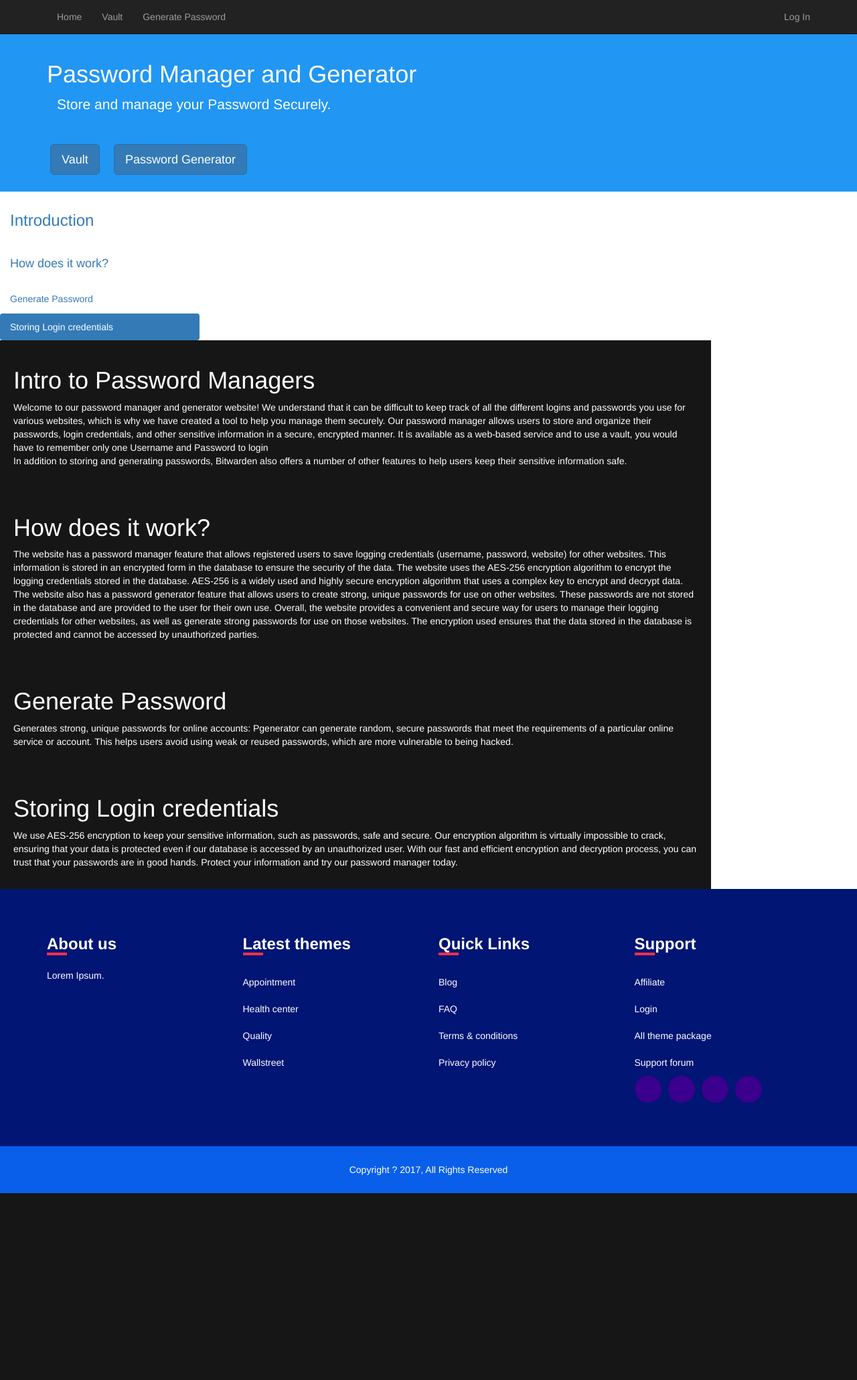
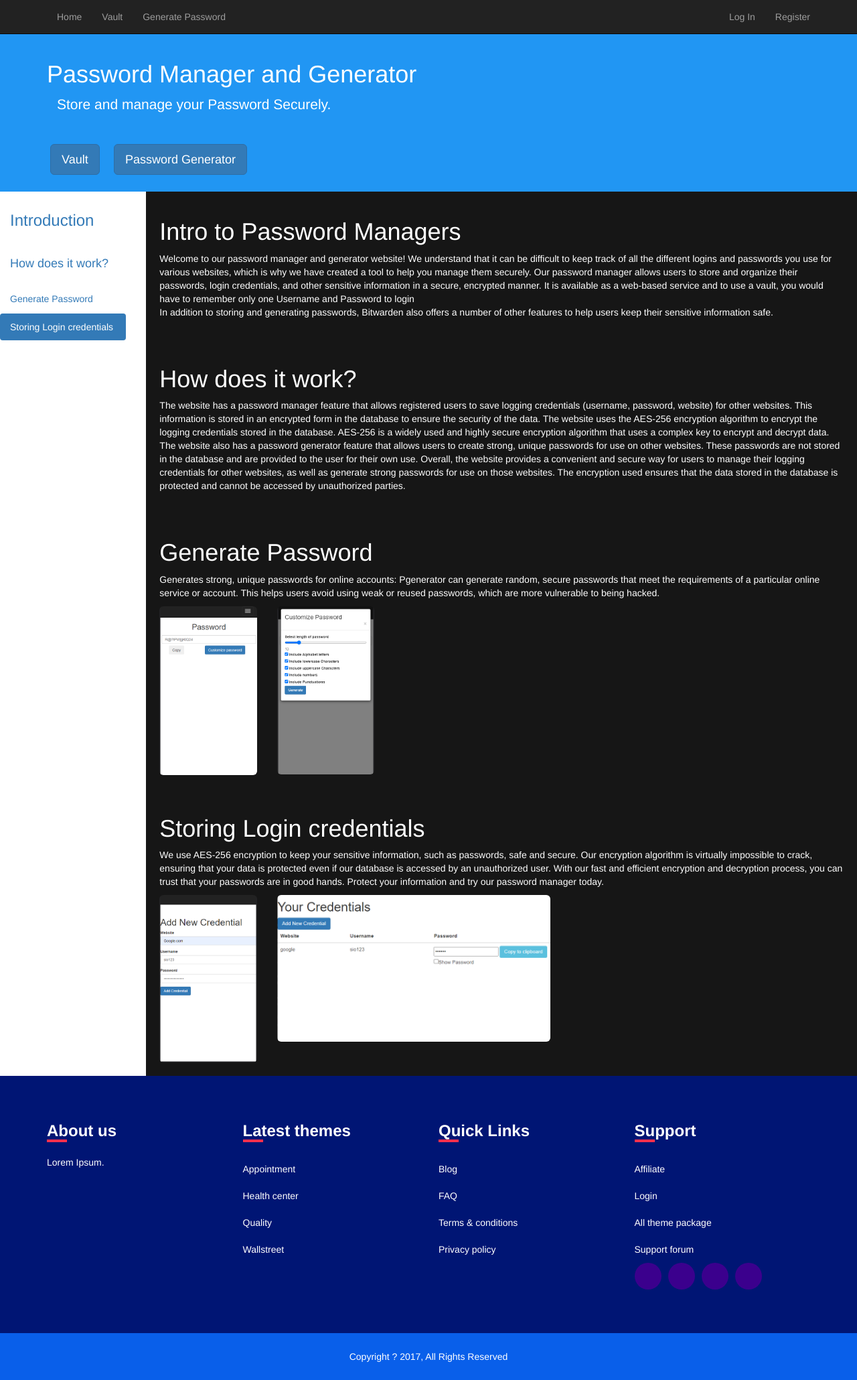
Before and after one commit to stevensio123/SafeKeep, a Flask app: page / in a window 1280 px wide. Shown: the whole page at 67% size. Before the commit the page ends 1781 px from the top, so only its background shows below. Run offline with Flask 3, Linux system fonts and the light colour scheme; data comes from the database, SQL or seed files in the repository; some libraries are stand-ins or nearby versions.

Commit message:
added images and fixed layout

```diff
--- a/app/static/style.css
+++ b/app/static/style.css
@@ -30,7 +30,7 @@ body {
   .affix {
     top: 61px;
 
-    z-index: 9999 !important;
+    z-index: 1000;
   }
   div.col-sm-9 div {
     height: 350px;
@@ -52,6 +52,7 @@ body {
     width: 100%;
     background: #001574;
     color: #fff;
+    z-index: 1050;
     }
     .footer-title {
     position: relative;
--- a/app/templates/index.html
+++ b/app/templates/index.html
@@ -34,7 +34,7 @@
 
     <div class="row">
 
-        <div class="col-lg-3 hidden-md hidden-sm hidden-xs">
+        <div class="col-lg-2 hidden-md hidden-sm hidden-xs">
             <nav id="myScrollspy" >
               <ul class="nav nav-pills nav-stacked affix-top" data-spy="affix" data-offset-top="250">
                     <li><a href="#section1"><h3>Introduction</h3></a></li>
@@ -69,12 +69,33 @@
             <p>
               Generates strong, unique passwords for online accounts: Pgenerator can generate random, secure passwords that meet the requirements of a particular online service or account. This helps users avoid using weak or reused passwords, which are more vulnerable to being hacked.
             </p>
+            <div class="text-center">
+            <div class="row">
+              <div class="col-xs-6 col-md-2 img-fluid" >
+              <img src="static/pgenerator.png" class="img-rounded" style="max-width: 100%;"alt="pgenerator">
+              </div>
+              <div class="col-xs-6 col-md-2 img-fluid">
+                <img src="static/pgfilter.png" class="img-rounded"  style="max-width: 100%;"alt="pgenerator" >
+                </div>
+              </div>
+            </div>
           </div>
           <div id="section4">
             <h1>Storing Login credentials</h1>
             <p>
               We use AES-256 encryption to keep your sensitive information, such as passwords, safe and secure. Our encryption algorithm is virtually impossible to crack, ensuring that your data is protected even if our database is accessed by an unauthorized user. With our fast and efficient encryption and decryption process, you can trust that your passwords are in good hands. Protect your information and try our password manager today.
             </p>
+
+            <div class="row">
+
+                <div class="col-xs-7 col-md-2 img-fluid" >
+                <img src="static/credential.png" class="img-rounded" style="max-width: 100%;"alt="pgenerator">
+                </div>
+                <div class="col-xs-12 col-md-5 img-fluid align-middle">
+                <img src="static/credential2.png" class="img-rounded"  style="max-width: 100%;"alt="pgenerator" >
+                </div>
+              </div>
+
           </div>
         </div>
       </div>
--- a/app/templates/layout.html
+++ b/app/templates/layout.html
@@ -35,6 +35,7 @@
                         <li><a href="{{ url_for('auth.logout') }}">Log Out</a></li>
                         {% else %}
                         <li><a href="{{ url_for('auth.login') }}">Log In</a></li>
+                        <li><a href="{{ url_for('auth.register') }}">Register</a></li>
                         {% endif %}
                     </ul>
                 </div>
```
Also changed, not shown: app/static/credential.png (added), app/static/credential2.png (added), app/static/pgenerator.png (added), app/static/pgfilter.png (added).
